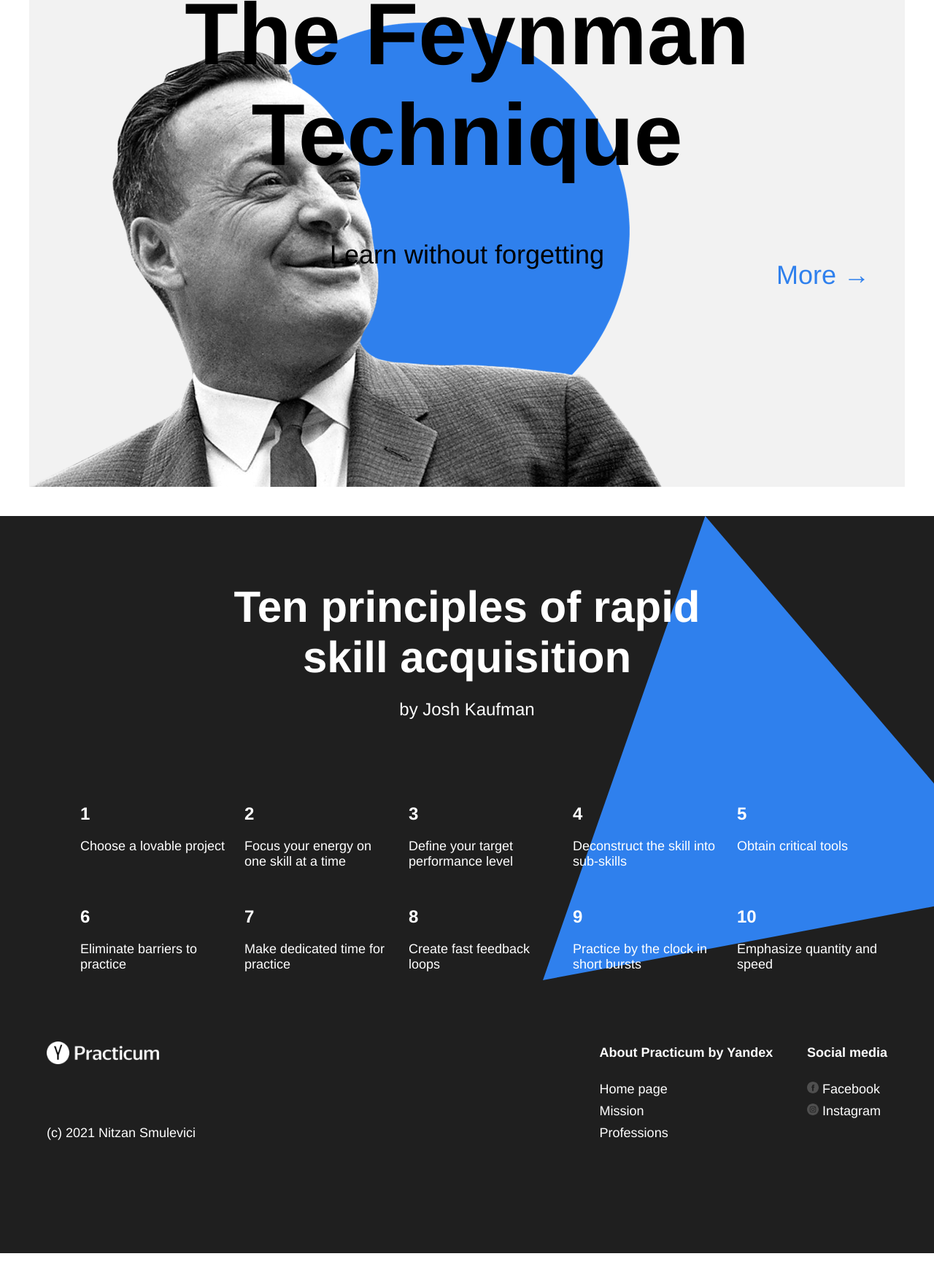
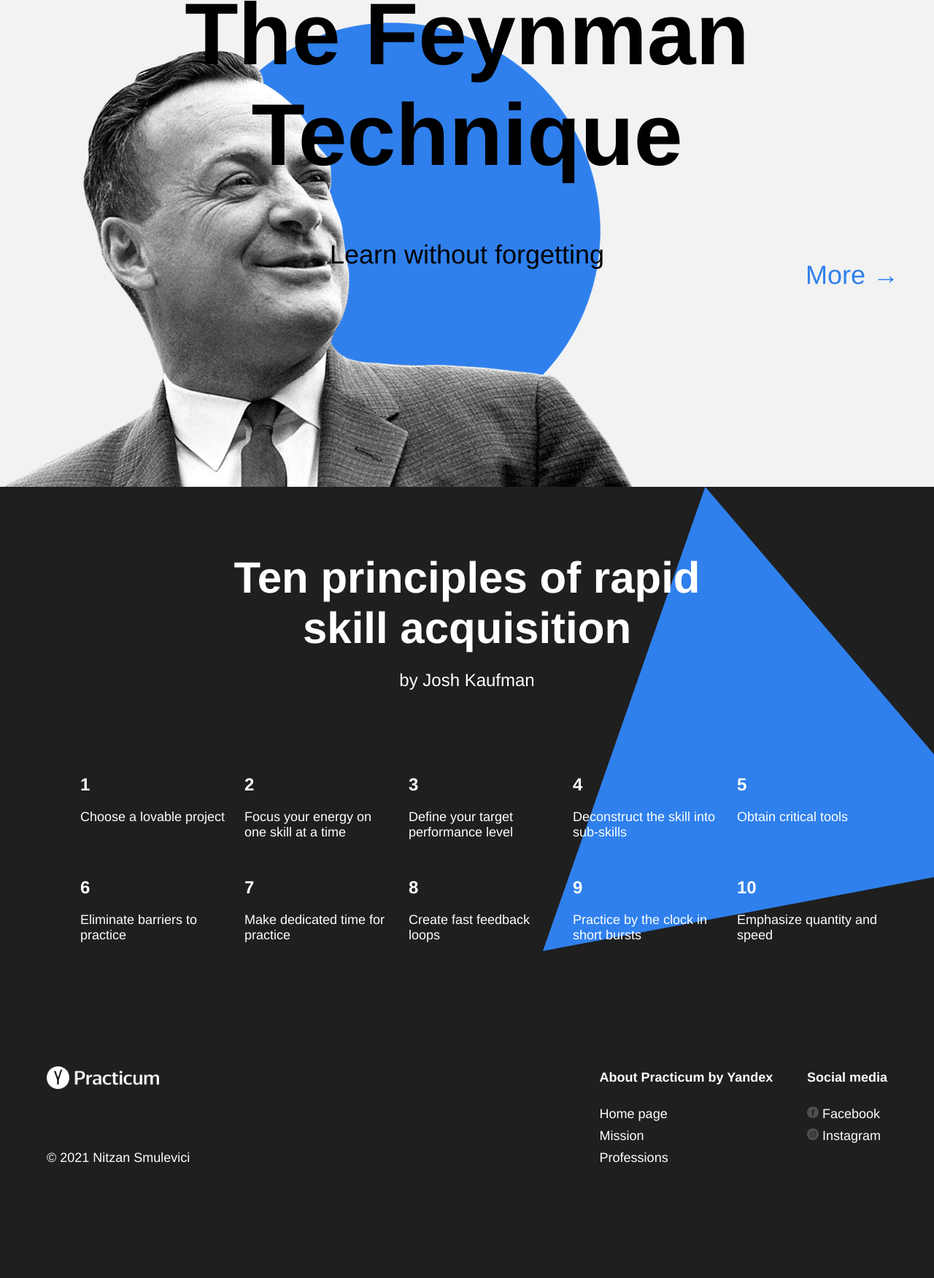
Before and after one commit to nitzanye/web_project_1, a plain HTML site: page index.html in a window 1280 px wide. Shown: the part 2479-4230 px from the top of the page at 73% size. Before the commit the page ends 4196 px from the top, so only its background shows below. Drawn offline with Linux system fonts and the light colour scheme.

Commit message:
project1 submit

```diff
--- a/index.html
+++ b/index.html
@@ -20,7 +20,7 @@
           The most effective, cutting-edge learning techniques that you can
           apply to your daily life.
         </h2>
-        <a class="header__link" href="#">Learn more →</a>
+        <a class="header__link" href="#">Learn more &rarr;</a>
         <img
           class="main-illustration"
           src="images/header-image.png"
@@ -127,7 +127,7 @@
         <section class="feynman">
           <h2 class="feynman__title">The Feynman Technique</h2>
           <h3 class="feynman__subtitle">Learn without forgetting</h3>
-          <a class="feynman__link" href="#">More →</a>
+          <a class="feynman__link" href="#">More &rarr;</a>
         </section>
 
         <section class="kaufman">
@@ -205,7 +205,7 @@
               src="images/logo_place_footer.png"
               alt="logo"
             />
-            <div class="footer__author">(c) 2021 Nitzan Smulevici</div>
+            <div class="footer__author">&copy 2021 Nitzan Smulevici</div>
           </div>
           <div class="footer__column_content_about">
             <nav class="footer__column-heading">About Practicum by Yandex</nav>
--- a/styles/style.css
+++ b/styles/style.css
@@ -180,7 +180,6 @@
 }
 
 .feynman {
-  margin: 40px;
   height: 790px;
   background-color: #f2f2f2;
   background-image: url("../images/feynman.png");
@@ -259,6 +258,7 @@
   margin-left: auto;
   margin-right: auto;
   margin-top: 80px;
+  margin-bottom: 90px;
 }
 
 .table__cell_theme_dark {
```
